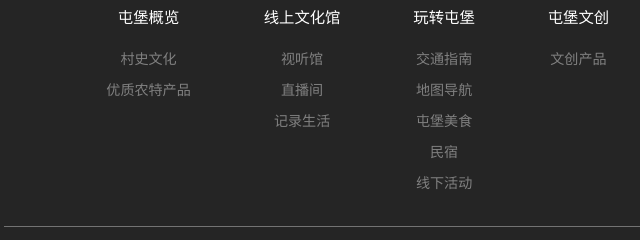
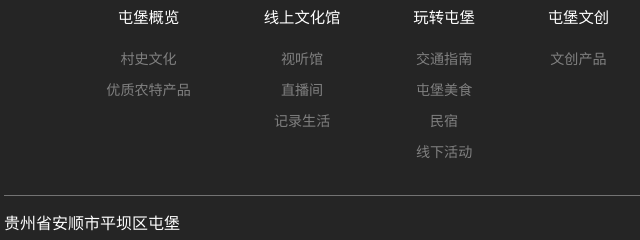
Before and after one commit to Cola0165/tunpuxm, a plain HTML site: page index.html in a window 1280 px wide. Shown: the part 3361-3601 px from the top of the page, 124-764 px from the left. Drawn offline with Linux system fonts and the light colour scheme.

Commit message:
modified:   foot.html

```diff
--- a/foot.html
+++ b/foot.html
@@ -47,7 +47,7 @@
                 <li>玩转屯堡
                     <ul>
                         <li><a href="/wztb/jtzn.html">交通指南</a></li>
-                        <li><a href="/wztb/dtdh.html">地图导航</a></li>
+                        <!-- <li><a href="/wztb/dtdh.html">地图导航</a></li> -->
                         <li><a href="/wztb/chanpin.html">屯堡美食</a></li>
                         <li><a href="/wztb/minsu.html">民宿</a></li>
                         <li><a href="/wztb/xxhd.html">线下活动</a></li>
```
